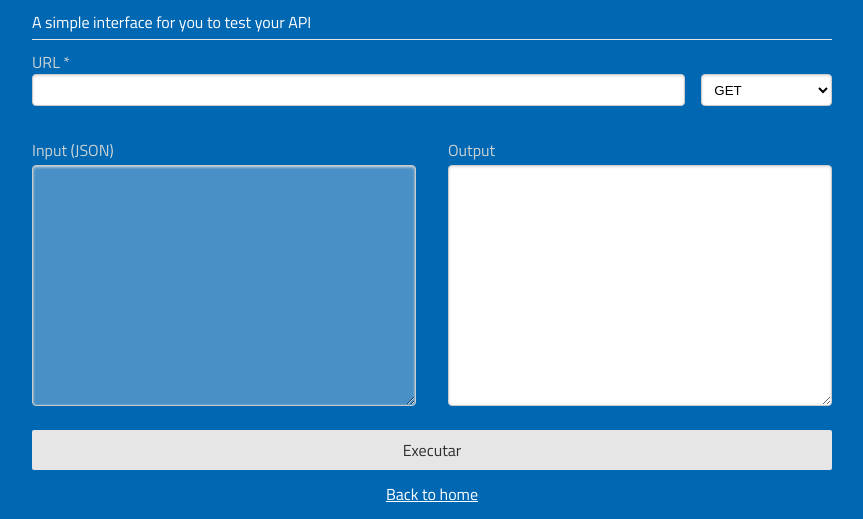
After one commit to ar2labs/wiring-start, a PHP site: template resources/view/test.twig in a window 1280 px wide. The commit adds this page. Shown: the part 985-1504 px from the top of the page, without its empty margins (208-1071 px from the left). Run offline with PHP 8.4, Linux system fonts and the light colour scheme; the template is opened without the code that fills it, so the values that code supplies are empty; some libraries are stand-ins or nearby versions.

Commit message:
feat: add API test page

```diff
--- a/public/css/style.css
+++ b/public/css/style.css
@@ -63,6 +63,35 @@ img {
   height: auto;
 }
 
+label {
+  margin: 0.5em 0 0.2em;
+}
+
+fieldset {
+  margin: 0;
+  padding: 0.35em 0 0.75em;
+  border: 0;
+}
+
+legend {
+  display: block;
+  width: 100%;
+  padding: 0.3em 0;
+  margin-bottom: 0.3em;
+  color: white;
+  border-bottom: 1px solid #e5e5e5;
+}
+
+input, select, textarea {
+  padding: 0.5em 0.6em;
+  display: inline-block;
+  border: 1px solid #ccc;
+  box-shadow: inset 0 1px 3px #ddd;
+  border-radius: 4px;
+  vertical-align: middle;
+  box-sizing: border-box;
+}
+
 a:link {
   color: #ffffff;
 }
@@ -92,3 +121,50 @@ a:hover {
 .light {
   color: #ffffff;
 }
+
+.container {
+  padding-right: 15em;
+  padding-left: 15em;
+  margin-right: auto;
+  margin-left: auto;
+}
+
+.form {
+    cursor: not-allowed;
+    color: #cad2d3;
+}
+
+.color-danger {
+  color: #dc3545 !important;
+}
+
+.bk-color-white {
+  background-color: white;
+}
+
+.w-100 {
+  width: 100%;
+}
+
+button {
+  font-family: inherit;
+  font-size: 100%;
+  padding: 0.5em 1em;
+  color: #444; /* rgba not supported (IE 8) */
+  color: rgba(0, 0, 0, 0.80); /* rgba supported */
+  border: 1px solid #999;  /*IE 6/7/8*/
+  border: none rgba(0, 0, 0, 0);  /*IE9 + everything else*/
+  background-color: #E6E6E6;
+  text-decoration: none;
+  border-radius: 2px;
+}
+
+.btn-success {
+  background: rgb(28, 184, 65);
+  color: white;
+}
+
+.btn-secondary {
+  background: rgb(66, 184, 221); /* this is a light blue */
+  color: white;
+}
--- /dev/null
+++ b/public/css/test.css
@@ -0,0 +1,45 @@
+.row {
+  display: flex;
+  flex: 1;
+  flex-direction: row;
+  flex-wrap: wrap;
+}
+
+.pdg-l {
+  padding-left: 1em;
+}
+
+.pdg-r {
+  padding-right: 1em;
+}
+
+.row-column {
+  display: flex;
+  flex: 1;
+  flex-direction: column;
+  flex-wrap: wrap;
+}
+
+.flex-1 {
+  display: flex;
+  flex: 1;
+}
+
+.flex-2 {
+  display: flex;
+  flex: 2;
+}
+
+.flex-10 {
+  display: flex;
+  flex: 10;
+}
+
+.action-select {
+  padding-left: 1em;
+}
+
+.btn-border-white {
+  border: 1px;
+  color: white;
+}
--- /dev/null
+++ b/public/js/test.js
@@ -0,0 +1,89 @@
+const contentType = "application/json;charset=utf-8";
+
+window.onload = init();
+
+//INIT
+function init() {
+    updateInput();
+}
+
+
+
+//CONTROL INPUT
+function updateInput() {
+    let select = document.getElementById("method");
+    let method = select.options[select.selectedIndex].value;
+
+    if (method === 'GET' || method === 'DEL')
+        document.getElementById("input").setAttribute("disabled", true);
+    else
+        document.getElementById("input").removeAttribute("disabled");
+}
+
+function checkValidations() {
+    let url = document.getElementById("url").value;
+
+    if  ("" === url.trim()) {
+        alert("Please, enter a url.")
+        return true;
+    }
+
+    return false;
+}
+
+
+//CALL API
+function execute() {
+
+    if (checkValidations()) return;
+
+    let http = new XMLHttpRequest();
+    let url = document.getElementById("url").value;
+    let select = document.getElementById("method");
+    let method = select.options[select.selectedIndex].value;
+    let data = document.getElementById("input").value;
+
+
+    switch(method) {
+        case 'GET':
+            get(http, url);
+            break;
+        case 'POST':
+            post(http, url, data);
+            break;
+        case 'DEL':
+            del(http, url);
+            break;
+        default:
+            alert('Please, select a method type.');
+    }
+
+    http.onreadystatechange = (e) => {
+        result(http);
+    }
+}
+
+function post(http, url, data) {
+
+    http.open("POST", url);
+    http.setRequestHeader('Content-type', contentType);
+    http.send(data);
+}
+
+function get(http, url) {
+
+    http.open("GET", url);
+    http.setRequestHeader('Content-type', contentType);
+    http.send();
+}
+
+function del(http, url) {
+
+    http.open("DELETE", url);
+    http.setRequestHeader('Content-type', contentType);
+    http.send();
+}
+
+function result(http) {
+    document.getElementById("output").value = http.responseText;
+}
--- a/resources/view/home.twig
+++ b/resources/view/home.twig
@@ -17,7 +17,7 @@
           <img src="https://poser.pugx.org/ar2labs/wiring/d/total.svg"></a>
         <a href="https://packagist.org/packages/ar2labs/wiring">
           <img src="https://poser.pugx.org/ar2labs/wiring/v/stable.svg"></a>
-      <div>
+      </div>
 
       <img src="/img/watermark.png" class="logo">
 
@@ -25,7 +25,8 @@
         <div>
           <a href="/about" title="About">About</a> &nbsp;|&nbsp;
           <a href="/user" title="Contributors">Contributors</a> &nbsp;|&nbsp;
-          <a href="/info" title="Info">Info</a>
+          <a href="/info" title="Info">Info</a> &nbsp;|&nbsp;
+          <a href="/test" title="Test your API">Test your API</a>
         </div>
         <div>
           <p>
--- a/resources/view/templates/layout.twig
+++ b/resources/view/templates/layout.twig
@@ -19,6 +19,7 @@
 
   <!-- Style sheets -->
   <link rel="stylesheet" href="{{ '/css/style.css' }}">
+  {% block style %}{% endblock %}
 
   <title>{{ pageTitle }}</title>
 </head>
--- /dev/null
+++ b/resources/view/test.twig
@@ -0,0 +1,82 @@
+{% extends 'templates/layout.twig' %}
+{% block style %}
+    <link rel="stylesheet" href="{{ '/css/test.css' }}">
+{% endblock %}
+
+{% block content %}
+    <div class="container">
+        <div class="center">
+            <h1>Wiring micro framework</h1>
+
+            <div>
+                <a href="https://travis-ci.org/ar2labs/wiring" alt="Travis CI">
+                <img src="https://travis-ci.org/ar2labs/wiring.svg?branch=master"></a>
+                <a href="https://packagist.org/packages/ar2labs/wiring">
+                <img src="https://poser.pugx.org/ar2labs/wiring/d/total.svg"></a>
+                <a href="https://packagist.org/packages/ar2labs/wiring">
+                <img src="https://poser.pugx.org/ar2labs/wiring/v/stable.svg"></a>
+            </div>
+        </div>
+        <div class="form">
+            <fieldset>
+                <legend>A simple interface for you to test your API </legend>
+                    <label>URL <span>*</span></label> <br />
+                    <div class="row w-100">
+                        <div class="flex-10">
+                            <input id="url" name="url" class="w-100" type="text" />
+                        </div>
+                        <div class="flex-2 action-select" >
+                            <select id="method" name="method" class="bk-color-white w-100" onchange="updateInput()" >
+                                <option value="GET" selected >GET</option>
+                                <option value="POST" >POST</option>
+                                <option value="DEL" >DELETE</option>
+                            </select>
+                        </div>
+                    </div>
+                    <br />
+                    <div class="row w-100">
+                        <div class="flex-1 pdg-r">
+                            <div class="row-column w-100">
+                                <label>Input (JSON)</label>
+                                <textarea id="input" name="input" rows="15" ></textarea>
+                            </div>
+                        </div>
+                        <div class="flex-1 pdg-l">
+                            <div class="row-column w-100">
+                                <label>Output</label>
+                                <textarea id="output" name="output" rows="15" ></textarea>
+                            </div>
+                        </div>
+                    </div>
+                    <br />
+                     <div class="row w-100">
+                        <div class="flex-1">
+                            <button class="w-100" type="submit"  onclick="execute()" >Executar</button>
+                        </div>
+                     </div>
+            </fieldset>
+        </div>
+    </div>
+    <footer class="light center">
+        <div>
+          <a href="/" title="About">Back to home</a>
+        </div>
+        <div>
+          <p>
+            <a href="https://packagist.org/packages/ar2labs/wiring">
+              <img src="https://poser.pugx.org/ar2labs/wiring/license.svg"></a>
+          </p>
+        </div>
+        <div>
+          <p>©
+            {{ "now"|date("Y") }},
+            <a href="https://github.com/ar2labs" target="_blank">AR2 Labs</a>
+            - Open Source Community.
+          </p>
+        </div>
+    </footer>
+{% endblock %}
+
+{% block script %}
+    <script src="{{ '/js/test.js' }}"></script>
+{% endblock %}
--- a/routes/web.php
+++ b/routes/web.php
@@ -23,3 +23,6 @@ $route->get('/book', [IndexController::class, 'book'])
 
 $route->get('/info', [IndexController::class, 'info'])
     ->setName('info');
+
+$route->get('/test', [IndexController::class, 'test'])
+    ->setName('test');
```
Also changed, not shown: app/App/Http/Controller/IndexController.php (+18 -0 lines).
